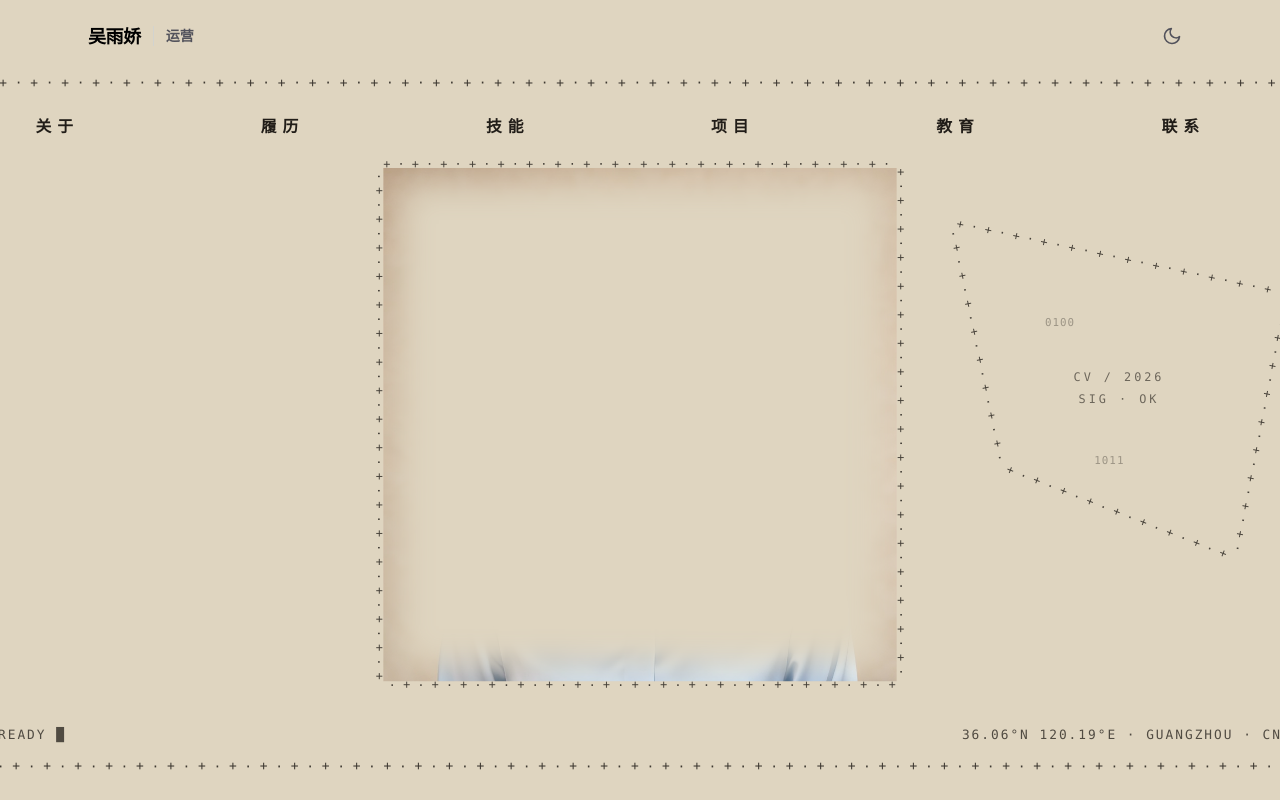
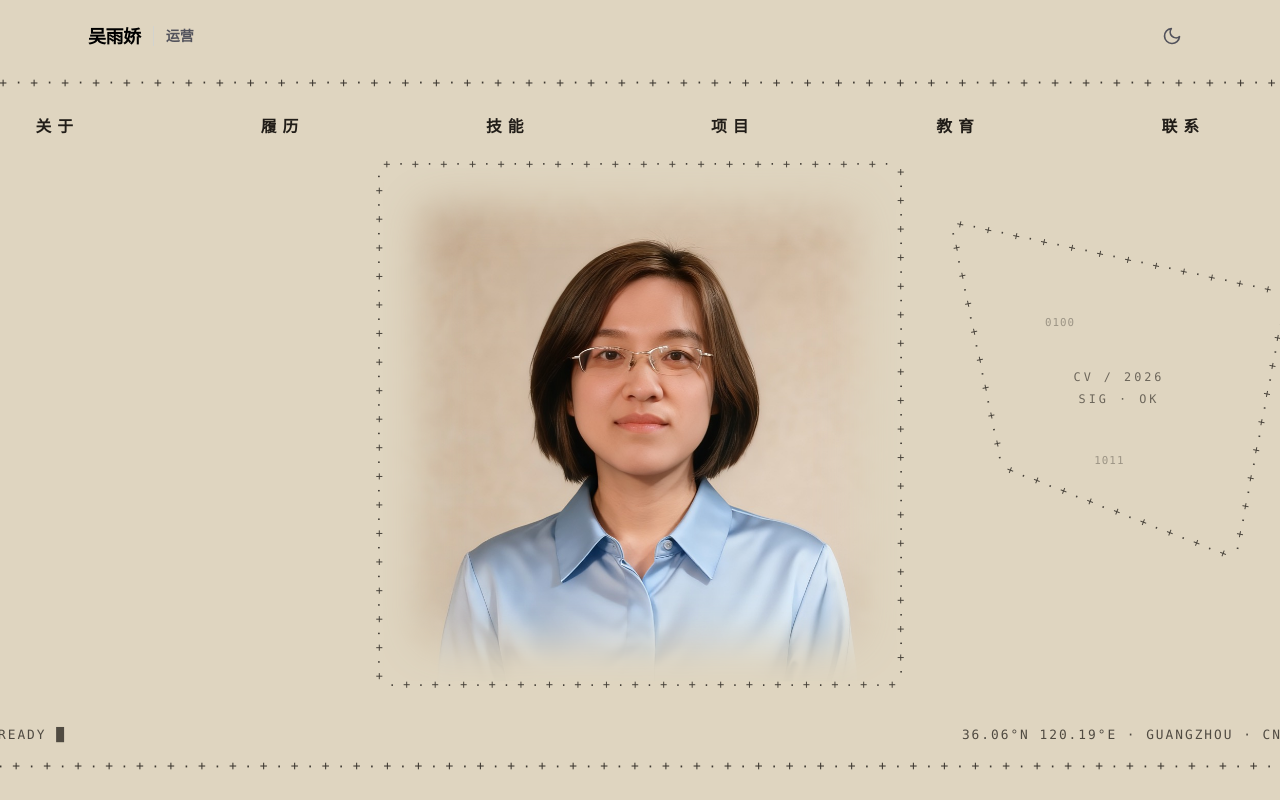
Before and after one commit to Chloe-Yujiao-Wu/my_cv_01, a React (Vite) app: page / in a window 1280 px wide. Shown: the top 800 px of the page. Built offline with nearby package versions, Linux system fonts and the light colour scheme.

Commit message:
修复人物照片蒙版遮蔽与描边标题浮现兼容性问题

```diff
--- a/src/components/HeroScene.tsx
+++ b/src/components/HeroScene.tsx
@@ -47,40 +47,25 @@ export default function HeroScene({ progress }: HeroSceneProps) {
         preserveAspectRatio="xMidYMid slice"
       >
         <defs>
-          {/* 人物照片边缘羽化, 融入沙色背景 */}
+          {/* 羽化模糊: 用于蒙版内白色矩形边缘 */}
+          <filter id="feather-blur" x="-30%" y="-30%" width="160%" height="160%">
+            <feGaussianBlur stdDeviation="22" />
+          </filter>
+          {/* 人物照片边缘羽化, 融入沙色背景: 黑色隐藏全部, 单个内缩白矩形模糊后让边缘渐隐 */}
           <mask id="figure-feather">
             <rect x="0" y="0" width="1440" height="810" fill="black" />
             <rect
-              x="460"
-              y="170"
-              width="520"
-              height="520"
+              x="502"
+              y="212"
+              width="436"
+              height="436"
               fill="white"
-              style={{ filter: 'blur(0px)' }}
-            />
-            <rect
-              x="474"
-              y="184"
-              width="492"
-              height="492"
-              fill="black"
-              rx="10"
-              style={{ filter: 'blur(18px)' }}
+              filter="url(#feather-blur)"
             />
           </mask>
-          {/* 鼠标进度揭示框: 从左到右展开 */}
+          {/* 鼠标进度揭示框: 从左到右展开 (直接驱动 x 属性, 避免 clipPath 内 CSS transform 兼容问题) */}
           <clipPath id="outline-reveal">
-            <rect
-              x="-10"
-              y="-10"
-              width="1470"
-              height="830"
-              style={{
-                transform: `translateX(${revealX}px)`,
-                transition: 'transform 200ms ease-out',
-                willChange: 'transform',
-              }}
-            />
+            <rect x={revealX - 10} y="-10" width="1470" height="830" />
           </clipPath>
           {/* 描边路径 */}
           <path id="path-outer" d={OUTER_FRAME} />
```
